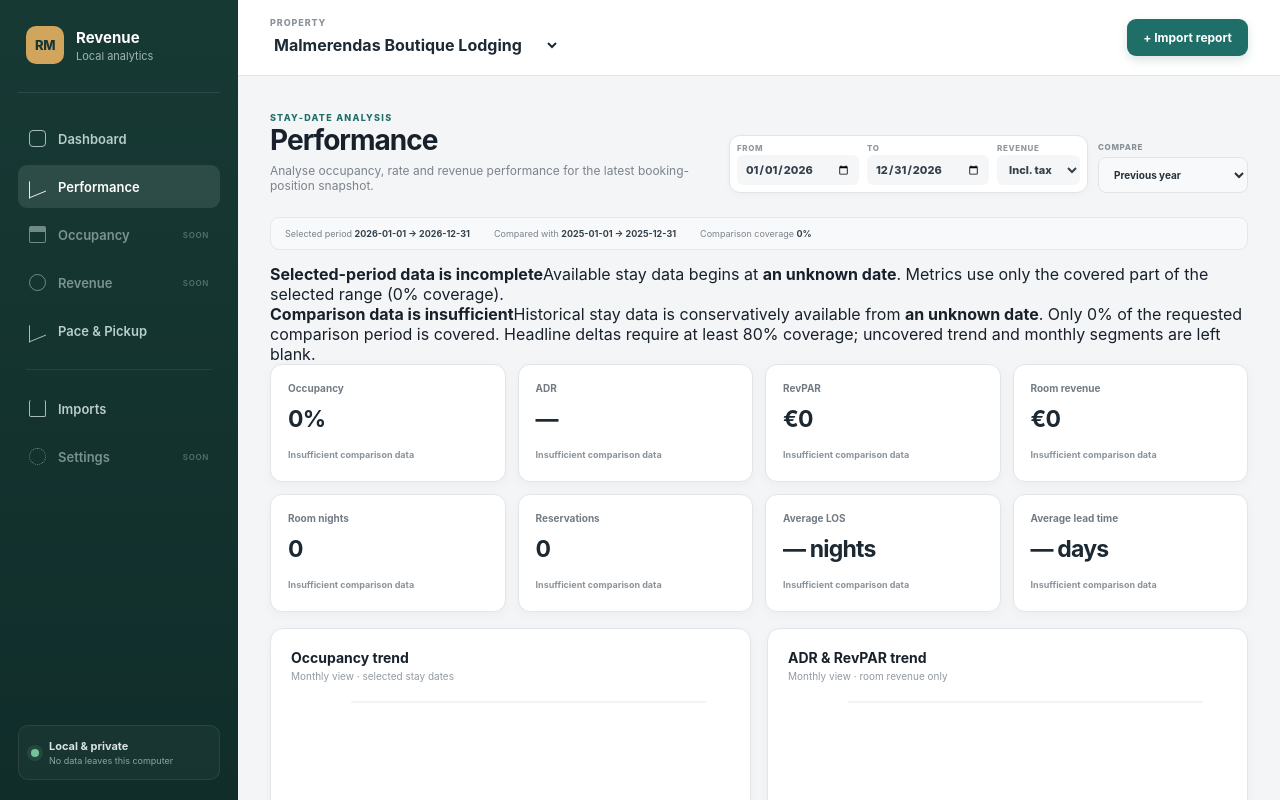
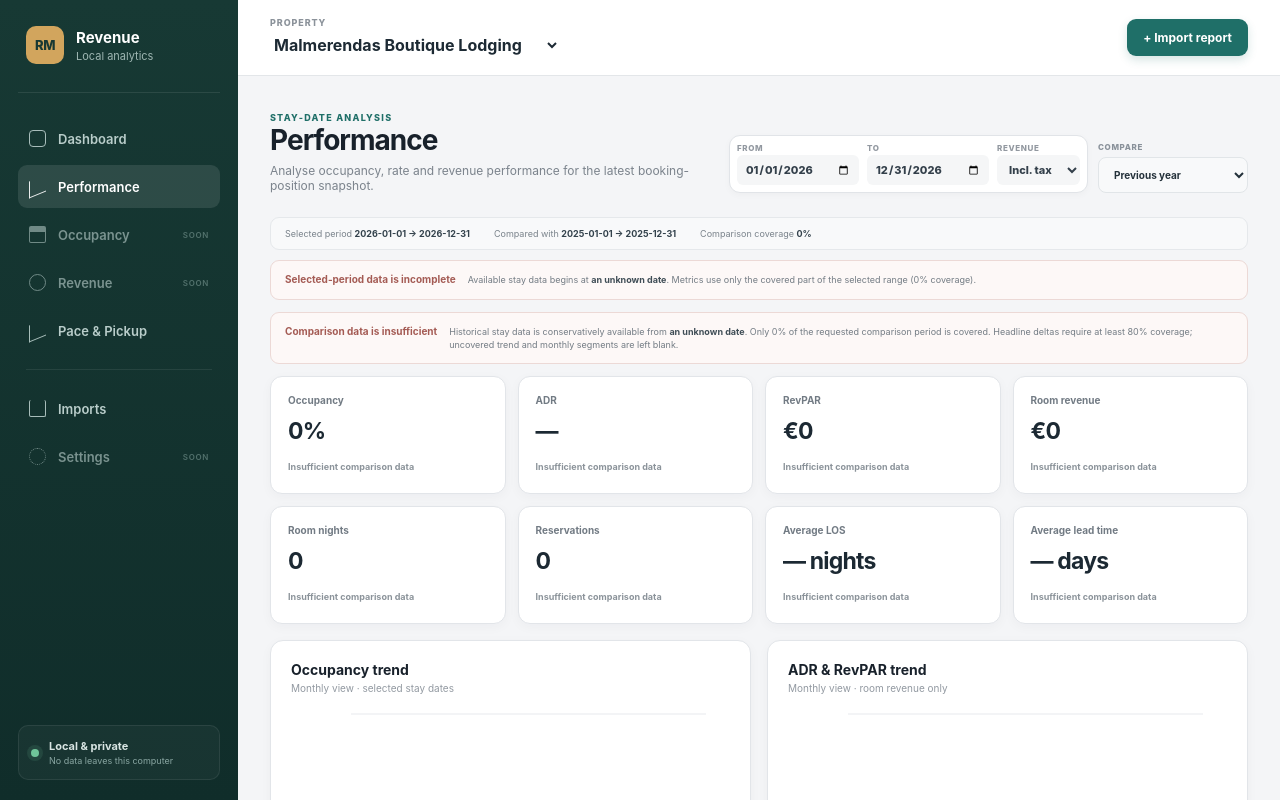
Before and after one commit to hnetoservices-wq/RevenueManagement, a React (Vite) app: page / in a window 1280 px wide. Both pictures are taken after a click on the button "Performance". Shown: the top 800 px of the page. Built offline with nearby package versions, Linux system fonts and the light colour scheme.

Commit message:
Style Performance coverage notices

```diff
--- a/src/features/performance/performance.css
+++ b/src/features/performance/performance.css
@@ -2,8 +2,18 @@
 .performance-header-controls { display: flex; align-items: flex-end; gap: 10px; }
 .comparison-control { min-width: 150px; display: flex; flex-direction: column; gap: 5px; color: #89919a; font-size: 8px; font-weight: 800; letter-spacing: .08em; text-transform: uppercase; }
 .comparison-control select { min-height: 36px; padding: 0 30px 0 11px; border: 1px solid #e1e5e8; border-radius: 8px; background: #f8f9fa; color: #24313a; font-size: 10px; font-weight: 700; }
-.performance-comparison-band { margin-bottom: 14px; padding: 10px 14px; display: flex; align-items: center; gap: 24px; border: 1px solid #e5e8eb; border-radius: 9px; background: #f8f9fa; color: #7a838b; font-size: 9px; }
+.performance-comparison-band { margin-bottom: 10px; padding: 10px 14px; display: flex; align-items: center; gap: 24px; border: 1px solid #e5e8eb; border-radius: 9px; background: #f8f9fa; color: #7a838b; font-size: 9px; }
 .performance-comparison-band strong { color: #33424c; }
+.performance-coverage-notice { margin-bottom: 12px; padding: 11px 14px; display: flex; align-items: baseline; gap: 12px; border: 1px solid #e4e7ea; border-radius: 9px; background: #fafbfb; font-size: 9px; line-height: 1.55; }
+.performance-coverage-notice strong { white-space: nowrap; font-size: 10px; }
+.performance-coverage-notice span { color: #737c84; }
+.performance-coverage-notice span b { color: #3f4d56; }
+.performance-coverage-notice.coverage-reliable { border-color: #d4e6df; background: #f5faf8; }
+.performance-coverage-notice.coverage-reliable strong { color: #287a60; }
+.performance-coverage-notice.coverage-partial { border-color: #eadfc9; background: #fcf9f3; }
+.performance-coverage-notice.coverage-partial strong { color: #a56f27; }
+.performance-coverage-notice.coverage-insufficient { border-color: #ecd9d6; background: #fdf8f7; }
+.performance-coverage-notice.coverage-insufficient strong { color: #a45b54; }
 .performance-kpi-grid { display: grid; grid-template-columns: repeat(4, minmax(170px, 1fr)); gap: 12px; margin-bottom: 16px; }
 .performance-kpi-grid .kpi-card > strong.positive, .performance-table-wrap td.positive { color: #298063; }
 .performance-kpi-grid .kpi-card > strong.negative, .performance-table-wrap td.negative { color: #bc5a50; }
@@ -16,12 +26,16 @@
 .performance-table-panel { padding: 0; overflow: hidden; }
 .performance-table-panel .panel-heading { padding: 20px 20px 8px; }
 .performance-table-wrap { overflow-x: auto; }
-.performance-table-wrap table { min-width: 1120px; }
+.performance-table-wrap table { min-width: 1220px; }
 .performance-table-wrap td:first-child strong, .performance-table-wrap td:first-child small { display: block; }
 .performance-table-wrap td:first-child small { margin-top: 3px; color: #9ba2a8; font-size: 8px; }
+.performance-table-wrap td.coverage-reliable { color: #287a60; font-weight: 700; }
+.performance-table-wrap td.coverage-partial { color: #ad762e; font-weight: 700; }
+.performance-table-wrap td.coverage-insufficient { color: #a45b54; font-weight: 700; }
 
 @media (max-width: 1250px) {
   .performance-header-controls { flex-wrap: wrap; justify-content: flex-end; }
+  .performance-coverage-notice { align-items: flex-start; flex-direction: column; gap: 3px; }
   .performance-kpi-grid { grid-template-columns: repeat(2, minmax(170px, 1fr)); }
   .performance-chart-grid { grid-template-columns: 1fr; }
 }
```
